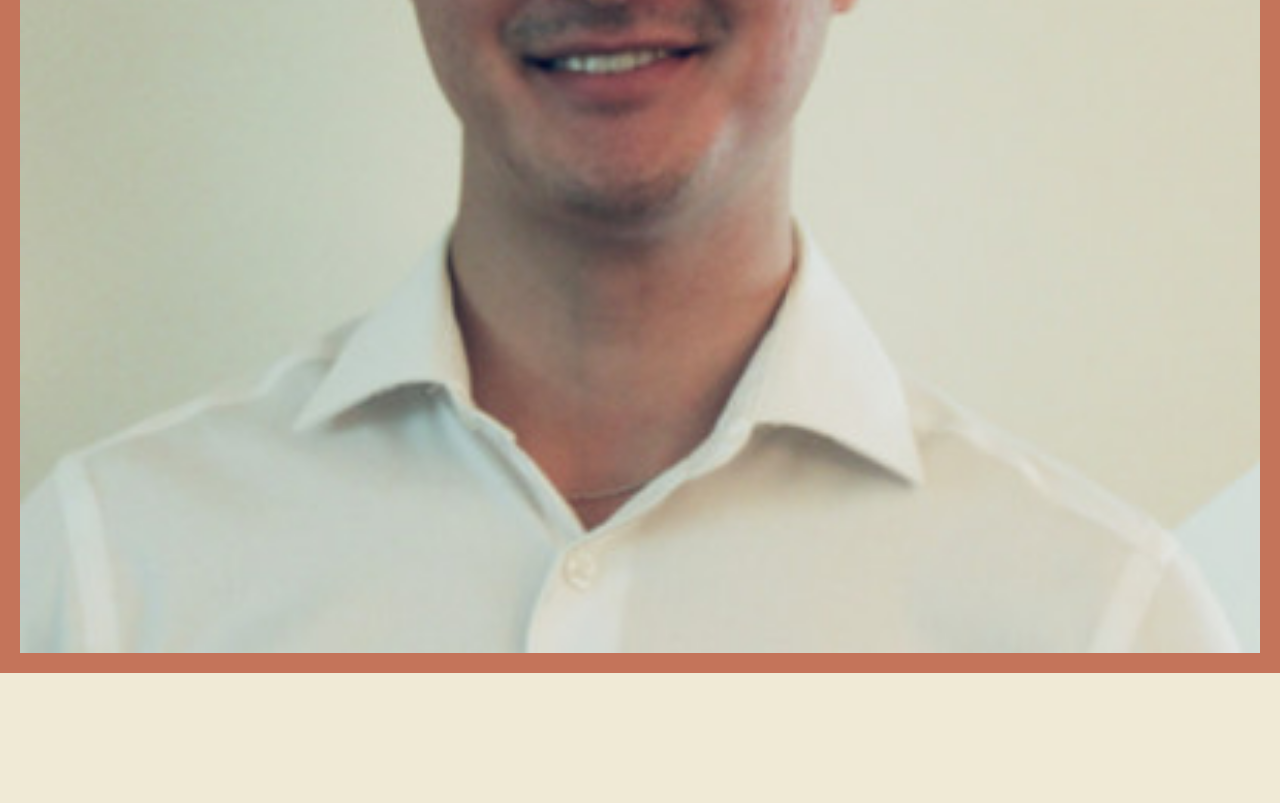
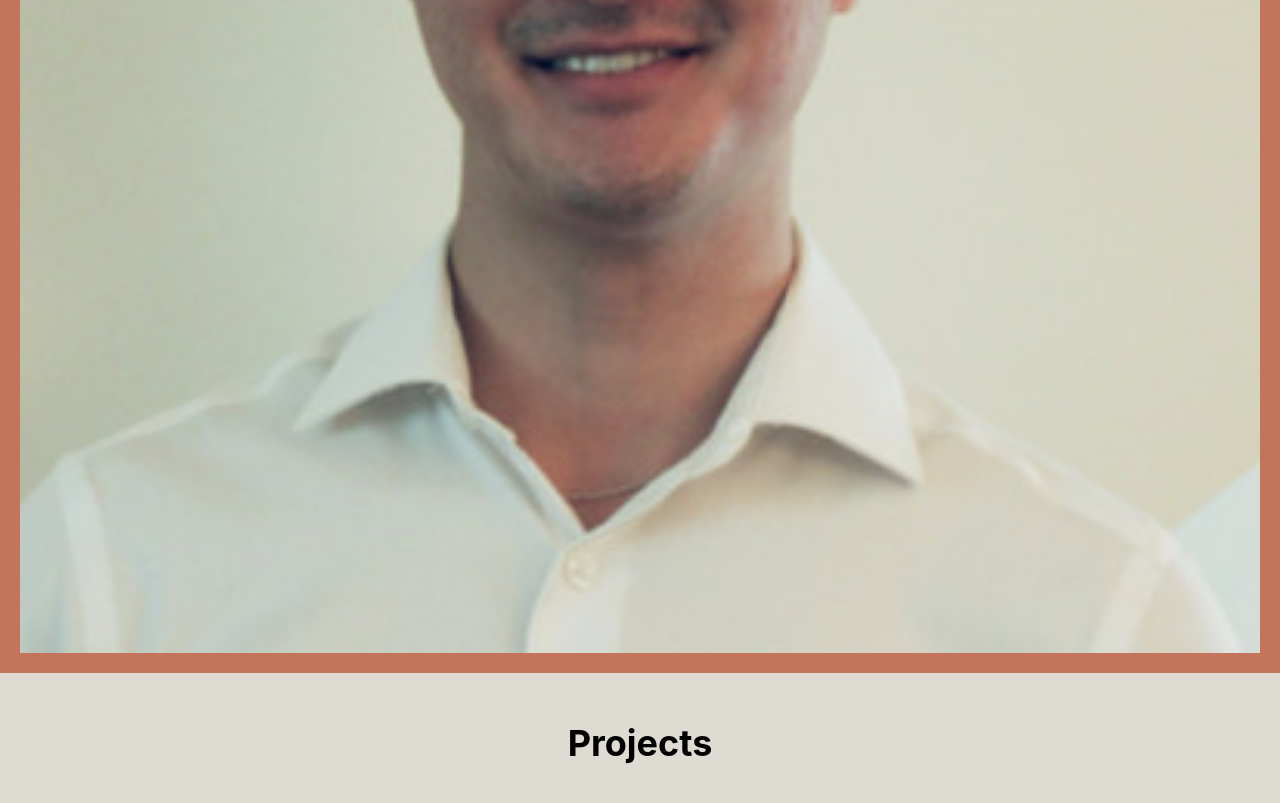
Before and after one commit to Stevtm/portfolio-v3, a React (Create React App) app: page / in a window 1280 px wide. Shown: the part 1822-2625 px from the top of the page. Before the commit the page ends 2495 px from the top, so only its background shows below. Built offline with nearby package versions, Linux system fonts and the light colour scheme.

Commit message:
create Projects and Project components

```diff
--- a/src/App.js
+++ b/src/App.js
@@ -6,6 +6,7 @@ import { theme } from "./theme";
 import Nav from "./components/Nav";
 import Title from "./components/Title";
 import About from "./components/About";
+import Projects from "./components/Projects";
 
 const App = () => {
 	return (
@@ -16,6 +17,7 @@ const App = () => {
 					<Nav></Nav>
 					<Title></Title>
 					<About></About>
+					<Projects></Projects>
 				</div>
 			</>
 		</ThemeProvider>
--- /dev/null
+++ b/src/components/Projects/index.js
@@ -0,0 +1,29 @@
+import React from "react";
+import styled from "styled-components";
+
+const ProjectSection = styled.section`
+	/* box model */
+	padding: 20px;
+
+	/* visual decorations */
+	background-color: ${({ theme }) => theme.quaternary};
+`;
+
+const ProjectHeader = styled.h2`
+	/* box model */
+	text-align: center;
+
+	/* typography */
+	font-size: 2.25rem;
+	line-height: 2.5rem;
+`;
+
+const Projects = () => {
+	return (
+		<ProjectSection>
+			<ProjectHeader>Projects</ProjectHeader>
+		</ProjectSection>
+	);
+};
+
+export default Projects;
```
Also changed, not shown: src/components/Project/index.js (added).
